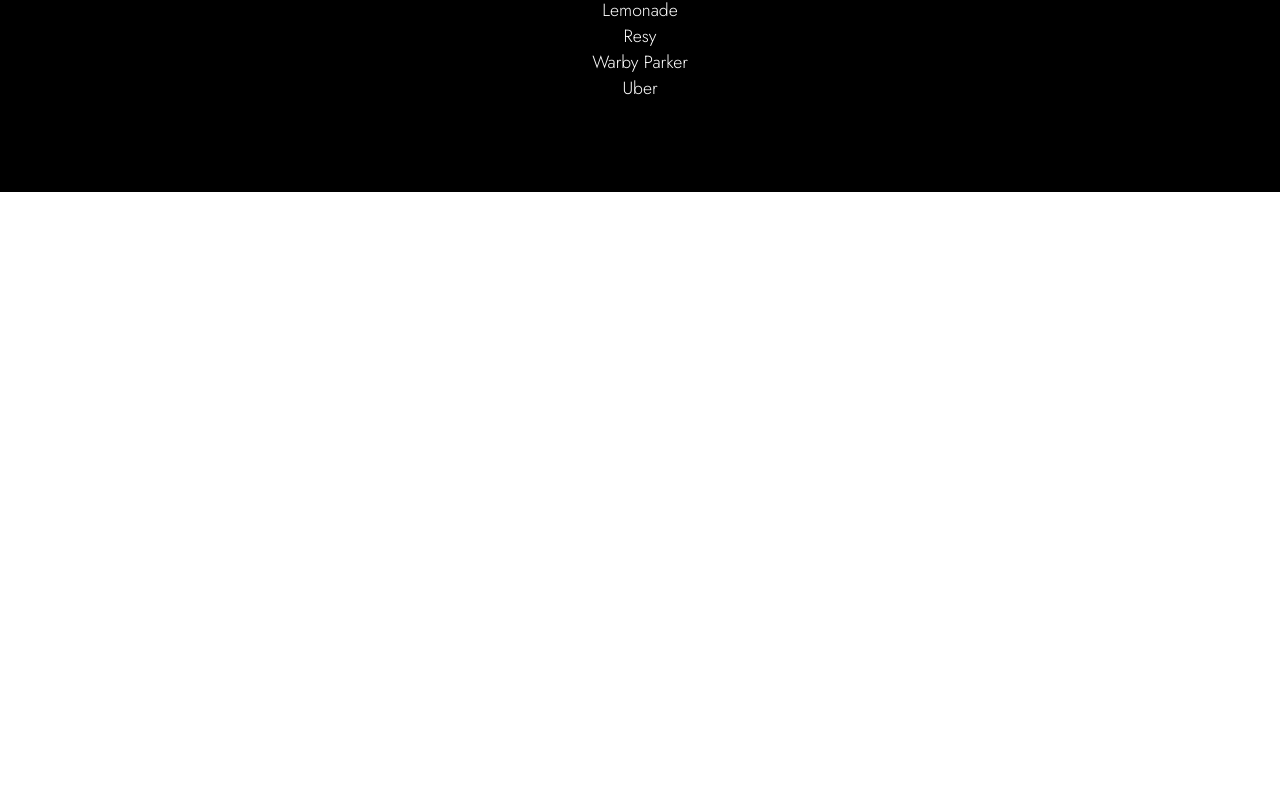
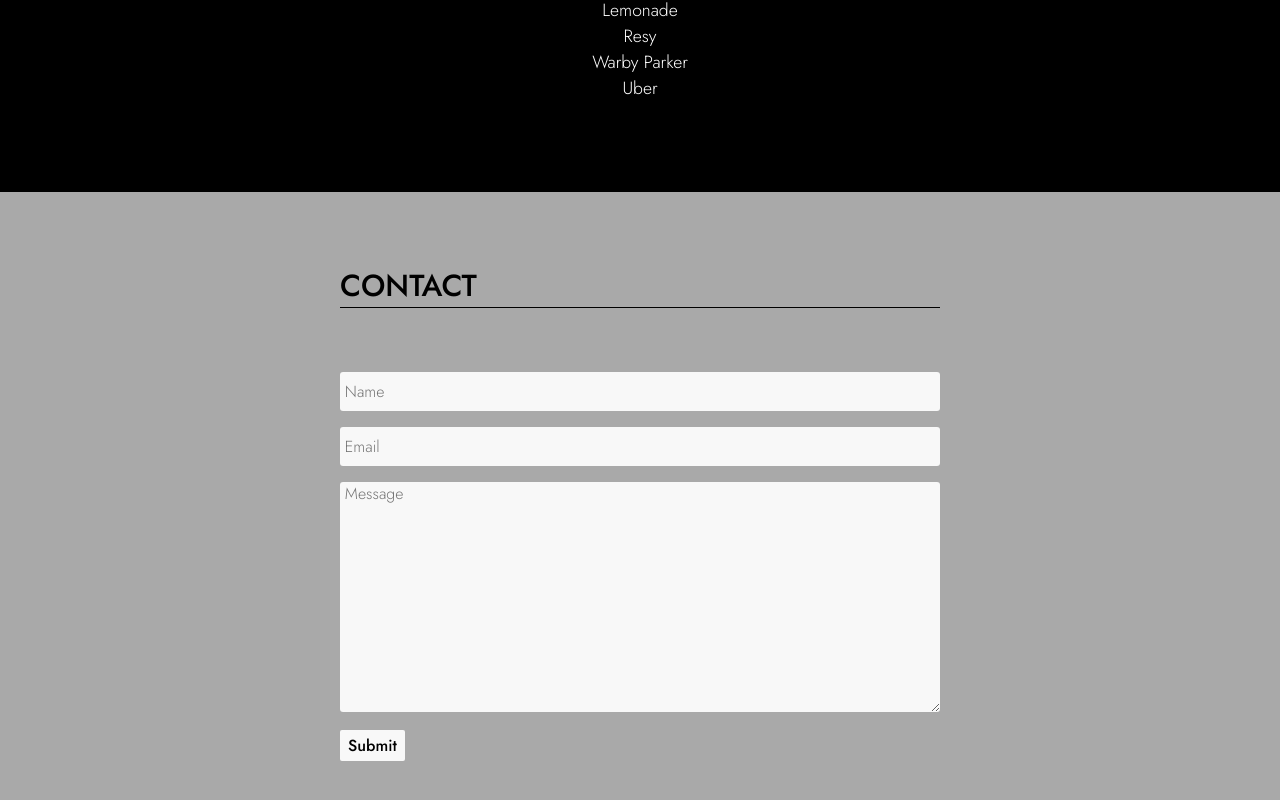
Before and after one commit to koller-m/raviga-clone, a React (Create React App) app: page / in a window 1280 px wide. Shown: the part 1888-2688 px from the top of the page. Before the commit the page ends 2080 px from the top, so only its background shows below. Built offline with nearby package versions, Linux system fonts and the light colour scheme; the HTML template or start-up script is replaced by a standard one.

Commit message:
Create Contact component

```diff
--- a/src/App.js
+++ b/src/App.js
@@ -2,6 +2,7 @@
 import Navbar from "./components/Navbar";
 import Portfolio from "./components/Portfolio";
 import Team from "./components/Team";
+import Contact from "./components/Contact"
 
 function App() {
   return (
@@ -10,6 +11,7 @@
       <Hero />
       <Team />
       <Portfolio />
+      <Contact />
     </div>
   );
 }
--- /dev/null
+++ b/src/components/Contact.css
@@ -0,0 +1,69 @@
+.contact {
+    display: flex;
+    justify-content: center;
+    align-items: center;
+    height: 80vh;
+    background-color: #a9a9a9;
+    color: #000;
+    text-align: center;
+}
+
+.contact p {
+    font-size: 1.9rem;
+    font-weight: 500;
+    text-transform: uppercase;
+    border-bottom: 1px solid #000;
+    width: 600px;
+    text-align: left;
+    margin-bottom: 4rem;
+}
+
+.contact input {
+    display: block;
+    width: 600px;
+    margin-bottom: 1rem;
+    border: none;
+    padding-top: .5rem;
+    padding-bottom: .5rem;
+    padding-left: .3rem;
+    font-size: 1rem;
+    font-weight: 300;
+    border-radius: 3px;
+    background-color: #f8f8f8;
+}
+
+.contact textarea {
+    width: 600px;
+    padding-left: .3rem;
+    margin-bottom: .75rem;
+    border: none;
+    font-size: 1rem;
+    font-weight: 300;
+    border-radius: 3px;
+    background-color: #f8f8f8;
+}
+
+.contact button {
+    display: block;
+    border: none;
+    font-size: 1rem;
+    font-weight: 500;
+    padding: 4px 8px 4px 8px;
+    background-color: #f8f8f8;
+    border-radius: 2px;
+    cursor: pointer;
+}
+
+@media (max-width: 940px) {
+    .contact p {
+        width: 300px;
+    }
+
+    .contact input {
+        width: 300px;
+    }
+
+    .contact textarea {
+        width: 300px;
+    }
+}
--- /dev/null
+++ b/src/components/Contact.js
@@ -0,0 +1,32 @@
+import { useRef } from 'react';
+import './Contact.css'
+
+const Contact = () => {
+    const inputRef1 = useRef(null)
+    const inputRef2 = useRef(null)
+    const inputRef3 = useRef(null)
+
+    const handleClick = (e) => {
+        e.preventDefault()
+
+        inputRef1.current.value = "";
+        inputRef2.current.value = "";
+        inputRef3.current.value = "";
+    }
+
+    return (
+        <div className="contact" id="contact">
+            <form>
+                <div>
+                    <p>Contact</p>
+                </div>
+                <input type="text" placeholder="Name" ref={inputRef1} />
+                <input type="email" placeholder="Email" ref={inputRef2} />
+                <textarea name="message" rows="10" placeholder="Message" ref={inputRef3}></textarea>
+                <button onClick={handleClick}>Submit</button>
+            </form>
+        </div>
+    )
+}
+
+export default Contact;
--- a/src/components/Navbar.js
+++ b/src/components/Navbar.js
@@ -33,7 +33,7 @@
                         <a href="#portfolio" onClick={closeMenu}>Portfolio</a>
                     </li>
                     <li className="nav-item">
-                        <a href="/" onClick={closeMenu}>Contact</a>
+                        <a href="#contact" onClick={closeMenu}>Contact</a>
                     </li>
                 </ul>
             </nav>
```
